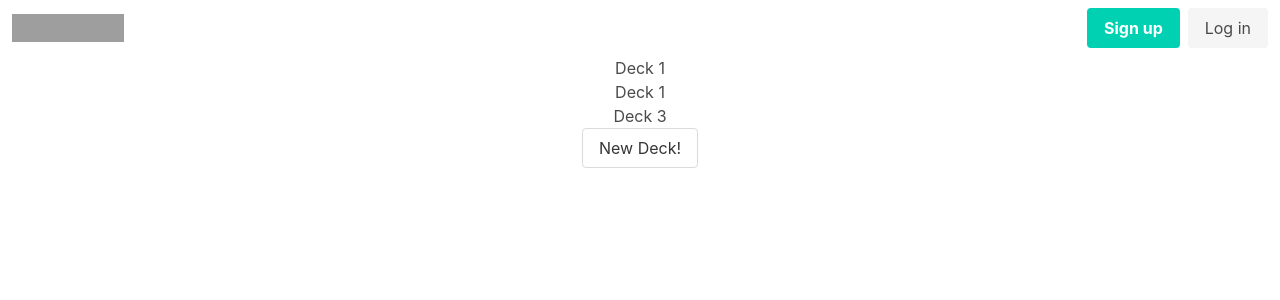
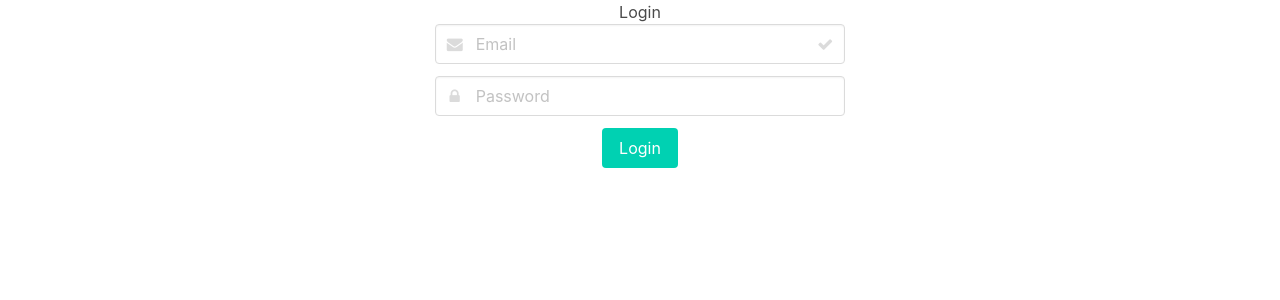
Before and after one commit to johanfalk/MuchAboutNothing, a React (Create React App) app in the folder frontend/: page /login in a window 1280 px wide. Shown: the top 300 px of the page. Built offline with nearby package versions, Linux system fonts and the light colour scheme; grey boxes are pictures that could not be loaded.

Commit message:
Login page with redirect

```diff
--- a/frontend/package.json
+++ b/frontend/package.json
@@ -7,6 +7,7 @@
     "react": "^16.8.4",
     "react-dom": "^16.8.4",
     "react-responsive-modal": "^3.6.0",
+    "react-router-dom": "^4.3.1",
     "react-scripts": "2.1.8"
   },
   "scripts": {
--- a/frontend/src/App.js
+++ b/frontend/src/App.js
@@ -4,59 +4,24 @@ import 'bulma/css/bulma.css'
 import DeckList from './components/decklist';
 import Login from './components/login';
 import Modal from 'react-responsive-modal';
+import { BrowserRouter, Route } from 'react-router-dom'
 
 class App extends Component {
 
   state = {
-    loginOpen: false,
-  };
 
-  openLoginModal = () => {
-    this.setState({ loginOpen: true });
-  };
-
-  closeLoginModal = () => {
-    this.setState({ loginOpen: false });
   };
 
   render() {
-    const { loginOpen } = this.state;
     return (
       <div className="App">
-        <nav className="navbar" role="navigation" aria-label="main navigation">
-                <div className="navbar-brand">
-                    <a className="navbar-item" href="/">
-                        <img src="https://bulma.io/images/bulma-logo.png" width="112" height="28" alt="" />
-                    </a>
-
-                    <a role="button" className="navbar-burger burger" aria-label="menu" aria-expanded="false" data-target="navbarBasicExample" href="/">
-                        <span aria-hidden="true"></span>
-                        <span aria-hidden="true"></span>
-                        <span aria-hidden="true"></span>
-                    </a>
-                </div>
-
-                <div id="navbarBasicExample" className="navbar-menu">
-                    <div className="navbar-end">
-                        <div className="navbar-item">
-                            <div className="buttons">
-                                <a className="button is-primary" href="/register">
-                                    <strong>Sign up</strong>
-                                </a>
-                                <button className="button is-light" onClick={this.openLoginModal}>
-                                    Log in
-                                </button>
-                            </div>
-                        </div>
-                    </div>
-                </div>
-            </nav>
-        <div>
-          <Modal open={loginOpen} onClose={this.closeLoginModal} center>
-            <Login />
-          </Modal>
-          <DeckList/>
-        </div>
+        <link rel="stylesheet" href="https://maxcdn.bootstrapcdn.com/font-awesome/4.7.0/css/font-awesome.min.css"></link>
+        <BrowserRouter>
+          <div>
+            <Route path="/login" component={Login} />
+            <Route path="/decklist" component={DeckList} />
+          </div>
+        </BrowserRouter>
       </div>
     );
   }
--- a/frontend/src/components/login.jsx
+++ b/frontend/src/components/login.jsx
@@ -1,32 +1,70 @@
 import React, { Component } from 'react';
+import { Redirect } from 'react-router'
 
 class Login extends Component {
     state = {
-        isLoading: false
+        isLoading: false,
+        isLoggedIn: false,
+        email: '',
+        password: ''
     };
 
-    onLoginClick = () => {
-        this.setState({isLoading: true});
+    constructor() {
+        super();
+        //TODO check if logged in
+    }
+
+    handleEmailChange = event => {
+        this.setState({ email: event.target.value });
     };
 
+    handlePasswordChange = event => {
+        this.setState({ password: event.target.value });
+    };
+
+    onSubmit = event => {
+        console.log(this.state);
+        event.preventDefault();
+        this.setState({ isLoggedIn: true });
+    }
+
     render() {
-        const { isLoading } = this.state;
-        const buttonClass = "button is-primary" + (isLoading ? " is-loading" : "");
+        if (this.state.isLoggedIn) {
+            return <Redirect to="/decklist" />
+        }
+
+        const buttonClass = "button is-primary" + (this.state.isLoading ? " is-loading" : "");
         return (
-        <div>
-            <h2>Login</h2>
-            <div className="field is-horizontal">
-                <div className="control">
-                    <input type="text" className="input is-medium" placeholder="email"/>
+            <div className="columns">
+                <div className="column"></div>
+                <div className="column">
+                    <form onSubmit={this.onSubmit}>
+                        <label className="field">Login</label>
+                        <div className="field">
+                            <p className="control has-icons-left has-icons-right">
+                                <input className="input" type="email" placeholder="Email" ref={this.state.email} onChange={this.handleEmailChange} />
+                                <span className="icon is-small is-left">
+                                    <i className="fa fa-envelope"></i>
+                                </span>
+                                <span className="icon is-small is-right">
+                                    <i className="fa fa-check"></i>
+                                </span>
+                            </p>
+                        </div>
+                        <div className="field">
+                            <p className="control has-icons-left">
+                                <input className="input" type="password" placeholder="Password" ref={this.state.password} onChange={this.handlePasswordChange} />
+                                <span className="icon is-small is-left">
+                                    <i className="fa fa-lock"></i>
+                                </span>
+                            </p>
+                        </div>
+                        <input type="submit" value="Login" className={buttonClass} />
+                    </form>
                 </div>
+                <div className="column"></div>
             </div>
-            <div className="field">
-                <div className="control">
-                    <input type="password" className="input is-medium" placeholder="password"/>
-                </div>
-            </div>
-            <button onClick={this.onLoginClick} className={buttonClass} >Login</button>
-        </div> );
+        );
     }
 }
 
```
Also changed, not shown: 1 other file (tests, documents, lock files or other folders).
